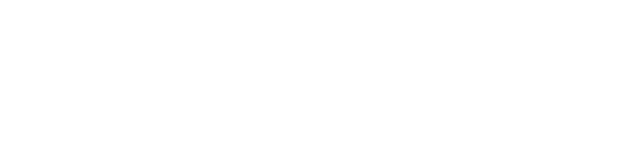
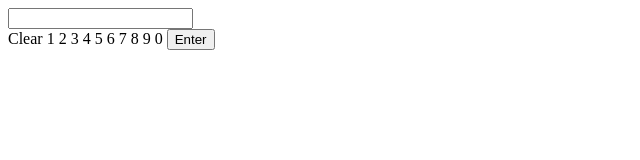
Before and after one commit to Erick-86/simple-tip-calculator, a plain HTML site: page index.html in a window 1280 px wide. Shown: the whole page, without its empty margins (0-640 px from the left). Drawn offline with Linux system fonts and the light colour scheme.

Commit message:
calculator strcuture

```diff
--- a/index.html
+++ b/index.html
@@ -1,14 +1,32 @@
 <!DOCTYPE html>
 <html lang="en">
-<head>
-    <meta charset="UTF-8">
-    <meta http-equiv="X-UA-Compatible" content="IE=edge">
-    <meta name="viewport" content="width=device-width, initial-scale=1.0">
-    <link rel="stylesheet" href="style.css">
+  <head>
+    <meta charset="UTF-8" />
+    <meta http-equiv="X-UA-Compatible" content="IE=edge" />
+    <meta name="viewport" content="width=device-width, initial-scale=1.0" />
+    <link rel="stylesheet" href="style.css" />
     <title>Tip Calculator</title>
-</head>
-<body>
-
-</body>
-<script src="script.js"></script>
+  </head>
+  <body>
+    <main>
+      <section class="input-section">
+        <input type="number" inputmode="numeric" class="input" id="input" />
+      </section>
+      <section class="input-field">
+        <span class="clear-btn" id="clear-btn">Clear</span>
+        <span class="number 1">1</span>
+        <span class="number 2">2</span>
+        <span class="number 3">3</span>
+        <span class="number 4">4</span>
+        <span class="number 5">5</span>
+        <span class="number 6">6</span>
+        <span class="number 7">7</span>
+        <span class="number 8">8</span>
+        <span class="number 9">9</span>
+        <span class="number 0">0</span>
+        <button class="enter-btn" id="enter-btn">Enter</button>
+      </section>
+    </main>
+  </body>
+  <script src="script.js"></script>
 </html>
```
